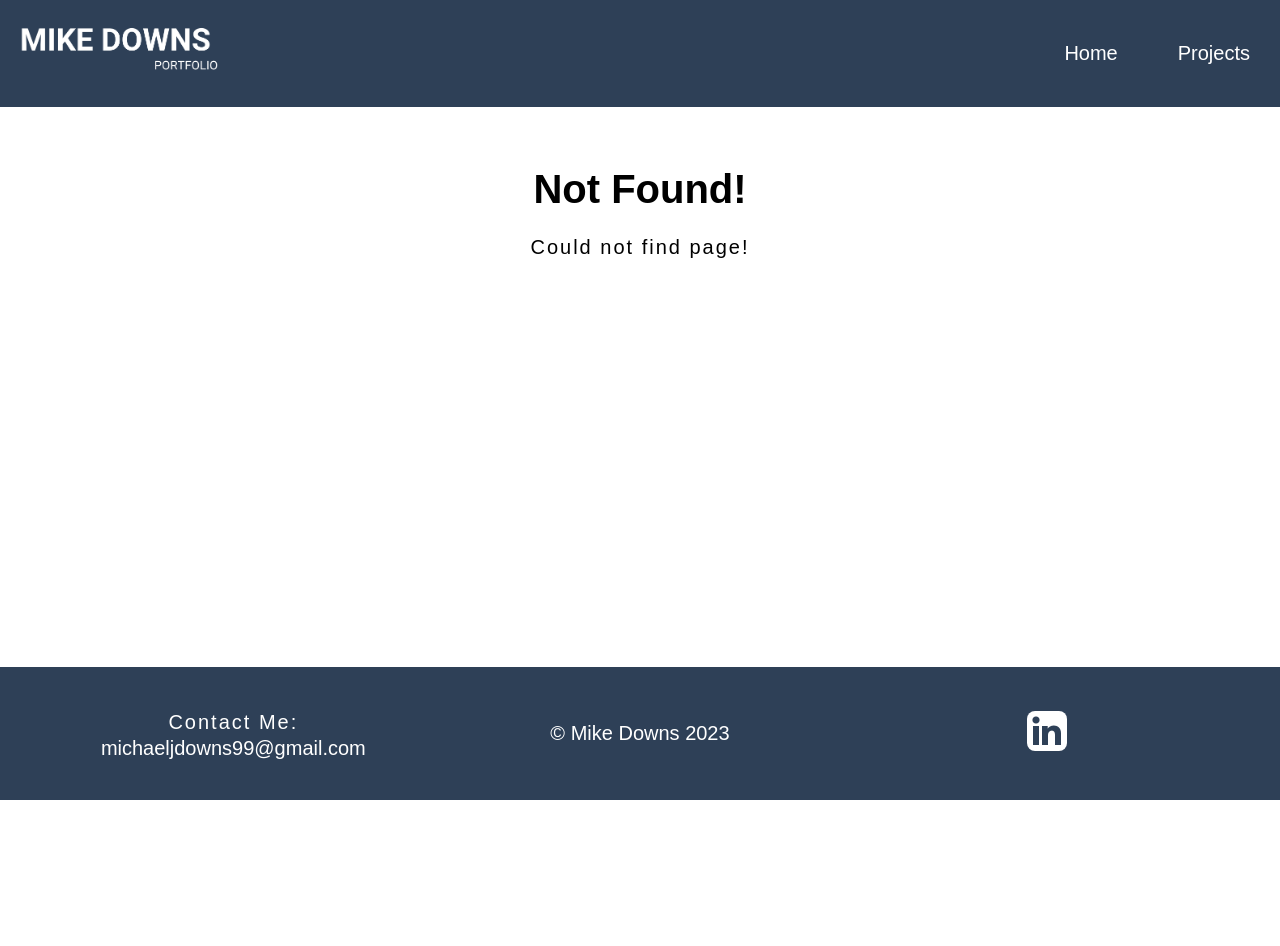
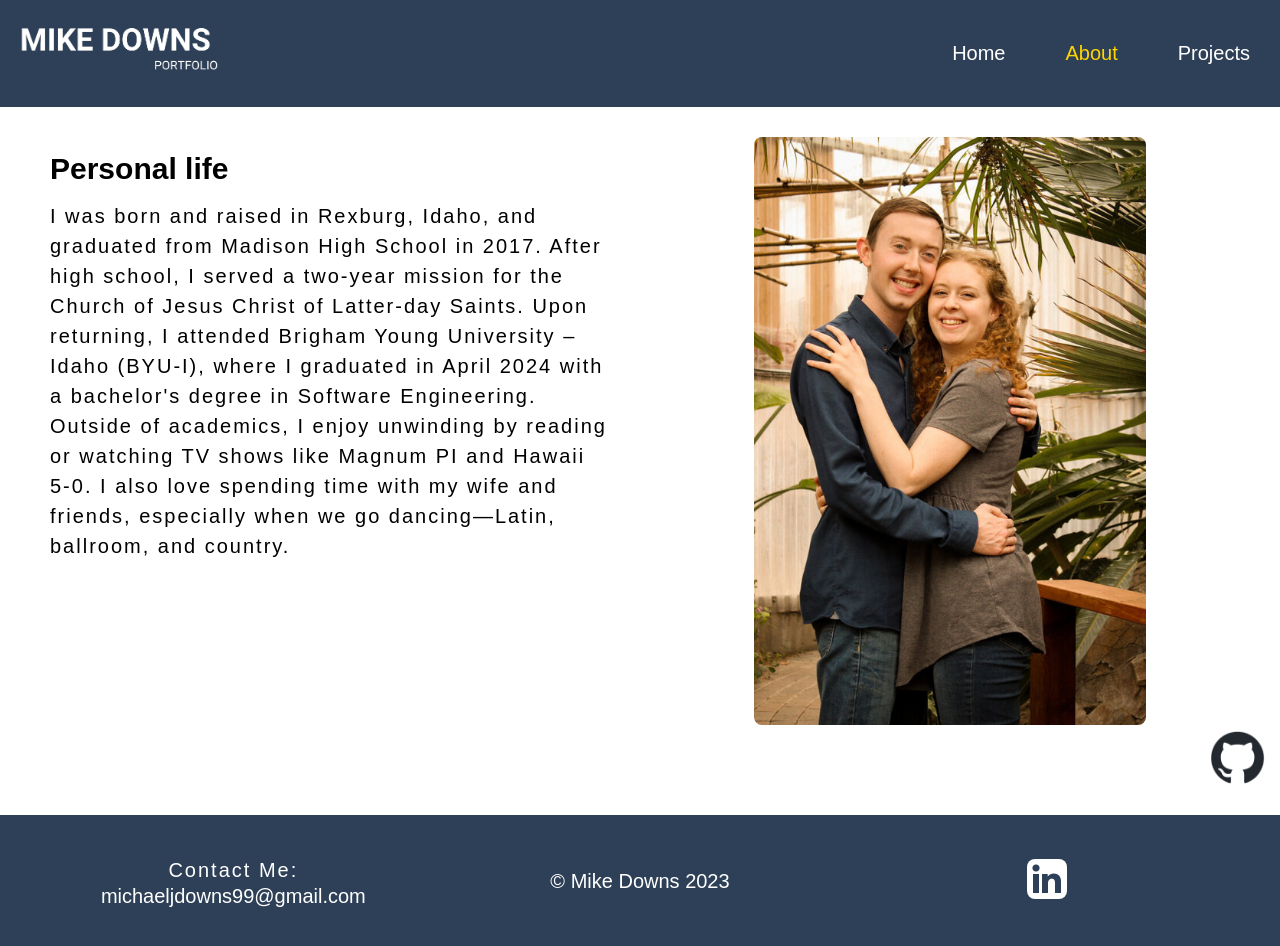
Before and after one commit to mdowns1999/downs-portfolio, a React (Vite) app: page /downs-portfolio/about in a window 1280 px wide. Before the commit this address had no page. Before the commit the page ends 800 px from the top, so only its background shows below. Built offline with nearby package versions, Linux system fonts and the light colour scheme.

Commit message:
Added About Page and Updated text

```diff
--- a/src/App.jsx
+++ b/src/App.jsx
@@ -4,6 +4,7 @@ import ProjectPage from "./components/Projects/ProjectPage";
 import ProjectDetailPage from "./components/Projects/ProjectDetailPage";
 import { RouterProvider, createBrowserRouter } from "react-router-dom";
 import ErrorPage from "./components/UserFeedback/ErrorPage";
+import AboutPage from "./components/About/AboutPage";
 
 const router = createBrowserRouter(
   [
@@ -13,6 +14,7 @@ const router = createBrowserRouter(
       errorElement: <ErrorPage />,
       children: [
         { index: true, element: <HomePage /> },
+        { path: "about", element: <AboutPage /> },
         { path: "projects", element: <ProjectPage /> },
         { path: "projects/:id", element: <ProjectDetailPage /> },
       ],
--- /dev/null
+++ b/src/components/About/AboutPage.jsx
@@ -0,0 +1,28 @@
+import classes from "./AboutPage.module.css";
+import couplePhoto from "../../assets/images/couplePic.jpg";
+
+const AboutPage = () => {
+  return (
+    <section className={classes.aboutBox}>
+      <div>
+        <h1>Personal life</h1>
+
+        <p className={classes.text}>
+          I was born and raised in Rexburg, Idaho, and graduated from Madison
+          High School in 2017. After high school, I served a two-year mission
+          for the Church of Jesus Christ of Latter-day Saints. Upon returning, I
+          attended Brigham Young University – Idaho (BYU-I), where I graduated
+          in April 2024 with a bachelor&apos;s degree in Software Engineering.
+          Outside of academics, I enjoy unwinding by reading or watching TV
+          shows like Magnum PI and Hawaii 5-0. I also love spending time
+          with my wife and friends, especially when we go dancing—Latin,
+          ballroom, and country.
+        </p>
+      </div>
+
+      <img src={couplePhoto} alt="Mike and Jami Downs"></img>
+    </section>
+  );
+};
+
+export default AboutPage;
--- /dev/null
+++ b/src/components/About/AboutPage.module.css
@@ -0,0 +1,36 @@
+.aboutBox {
+  margin: 1em auto;
+  padding: 10px;
+  max-width: 1200px;
+  display: grid;
+  gap: 1em;
+  grid-template-columns: 1fr;
+}
+
+.aboutBox h1{
+    margin: 15px 0;
+  }
+
+.aboutBox img {
+  justify-self: center;
+  align-self: center;
+  width: 70%;
+}
+
+@media screen and (min-width: 768px) {
+  .aboutBox {
+    gap: 2em;
+    grid-template-columns: 1fr 1fr;
+    margin-bottom: 4em;
+  }
+}
+
+.text {
+  margin-bottom: 1em;
+}
+
+@media screen and (min-width: 1000px) {
+  .aboutBox {
+    gap: 3em;
+  }
+}
--- a/src/components/Home/HomePage.jsx
+++ b/src/components/Home/HomePage.jsx
@@ -3,7 +3,7 @@ import classes from "./HomePage.module.css";
 import SkillChart from "./SkillChart";
 import resume from "../../assets/files/downsResume.pdf";
 import { Link } from "react-router-dom";
-import profilePhoto from "../../assets/images/profilePhoto.jpg"
+import profilePhoto from "../../assets/images/profilePhoto.jpg";
 
 const HomePage = () => {
   return (
@@ -14,13 +14,13 @@ const HomePage = () => {
             <h1>My name is Mike Downs</h1>
 
             <p className={classes.text}>
-              I am a Software Engineer that strives to build quality projects. I
-              am a student learning the best practices in the world of web
-              development as well as how to implement good design practices to
-              strive to make my code clean, reusable, and efficient. If you want
-              to see what I have done, check out the projects page to see what I
-              have built! If you want to get ahold of me, you will find my email
-              at the bottom of the page or on my resume.
+              I am a Software Engineer dedicated to building high-quality
+              projects. As a student, I am continually learning best practices
+              in web development and focusing on implementing effective design
+              principles. My goal is to create clean, reusable, and efficient
+              code. To see my work, please visit the projects page showcasing
+              some of my work! If you’d like to get in touch, my email is
+              available at the bottom of the page or on my resume.
             </p>
 
             <div className={classes.btnBox}>
@@ -31,31 +31,52 @@ const HomePage = () => {
           </section>
         </div>
 
-        <section className={classes.aboutBox}>
+        <div className={classes.experienceWrapper}>
+          <section className={classes.experienceBox}>
+            <img src={profilePhoto} alt="Mike Downs"></img>
+
             <div>
-            <h1>Personal life</h1>
+              <h1>Work Experience</h1>
 
               <p className={classes.text}>
-              I was born and raised in Rexburg Idaho. I graduated from Madison
-              High School in 2017. I then served a two year mission for the
-              Church of Jesus Christ of Latter Day Saints. After returning from
-              my mission I started attending school at Brigham Young University
-              - Idaho (BYU-I). I graduated April 2024. I enjoy the outdoors,
-              reading, and being with my family.
+                I began my programming journey at Brigham Young University –
+                Idaho, where I earned a bachelor’s in Software Engineering and
+                three certificates in Computer Programming, Software Design, and
+                Web Development. Through my studies, I developed a strong
+                foundation in Python, C#, C++, and full stack web development
+                using JavaScript, React, and the MERN stack (MongoDB, Express,
+                React, Node).
               </p>
 
               <p className={classes.text}>
-              My major is Software Engineering. In my major, I have earned
-              certificates in Software Desgin, Web Development, and Computer
-              Programming.
+                I’ve worked as a technical intern at FamilySearch, where I
+                contributed to the Frontier Core architectural team, maintaining
+                and enhancing a React-based design library. I also collaborated
+                on FamilySearch Labs, launching a project in just two weeks for
+                the RootsTech conference, which attracted 23,000 visitors within
+                days of its unveiling. Afterward, I was invited back for a
+                second internship on the Tree Web team, where I currently
+                develop new features for FamilySearch’s genealogy trees using
+                TypeScript, React, and CSS.
               </p>
+
+              <p className={classes.text}>
+                In addition, I worked with Hangar Marketing, helping to maintain
+                a site for Elavon, a subsidiary of U.S. Bank. I resolved
+                deployment issues on the AppDirect platform, publishing the site
+                and implementing key updates within three weeks. Currently, I
+                continue to provide support through training, bug fixes, and
+                package updates.
+              </p>
+
+              <div className={classes.btnBox}>
+                <a href={resume} target="_blank" rel="noreferrer">
+                  <Button>See Resume</Button>
+                </a>
               </div>
-
-          <img
-            src={profilePhoto}
-            alt="Mike Downs"
-          ></img>
+            </div>
           </section>
+        </div>
 
         <div className={classes.skilsWrapper}>
           <section className={classes.skillsBox}>
@@ -63,27 +84,22 @@ const HomePage = () => {
             <div className={classes.skillsContent}>
               <h1>My Skills</h1>
               <p className={classes.text}>
-                I have worked on a number of projects. I know a handful of
-                languages. I am more familiar with some than others, but those
-                languages include: Python, C++, HTML, CSS, Javascript, and
-                MYSQL. I have also used Javascript frameworks like React and
-                Angular. I have also done a little backend work with Node,
-                Epxress, and MongoDB. The progress bars down below show my exact
-                familiarity with each language.
+                I have worked on a variety of projects and am proficient in
+                several programming languages, including Python, C++, HTML, CSS,
+                JavaScript, and MySQL. While my familiarity varies, I have
+                experience with JavaScript frameworks such as React and Angular,
+                as well as backend development using Node.js, Express, and
+                MongoDB. The progress bars below indicate my proficiency in each
+                language and framework.
               </p>
 
               <p className={classes.text}>
-                Outside of programming, I strive to be diligent in my work and
-                work well with teams. I am good at time management and have
-                developed a good work ethic from my previous jobs. To see some
-                of the other jobs I have worked, feel free to look at my resume
-                below.
+                Outside of programming, I am diligent and thrive in team
+                environments. My strong time management skills and work ethic,
+                developed through my previous roles, enable me to contribute
+                effectively. For more details about my work history, please
+                refer to my resume.
               </p>
-              <div className={classes.btnBox}>
-                <a href={resume} target="_blank" rel="noreferrer">
-                  <Button>See Resume</Button>
-                </a>
-              </div>
             </div>
           </section>
         </div>
--- a/src/components/Home/HomePage.module.css
+++ b/src/components/Home/HomePage.module.css
@@ -27,7 +27,7 @@
     opacity: 1;
   }
 }
-.aboutBox,
+.experienceBox,
 .skillsBox {
   margin: 1em auto;
   padding: 10px;
@@ -48,7 +48,7 @@
   width: 50%;
 }
 
-.aboutBox img {
+.experienceBox img {
   justify-self: center;
   align-self: center;
   width: 70%;
@@ -59,8 +59,8 @@
   background-color: #9cafb7;
   padding: 5px;
 }
-.welcomeBox .btnBox {
-  max-width: 200px;
+.btnBox {
+  max-width: 225px;
 }
 
 .btnBox button {
@@ -77,7 +77,7 @@
     margin-bottom: 6em;
   }
 
-  .aboutBox,
+  .experienceBox,
   .skillsBox {
     gap: 2em;
     grid-template-columns: 1fr 1fr;
@@ -99,7 +99,7 @@
     margin-bottom: 9em;
   }
 
-  .aboutBox,
+  .experienceBox,
   .skillsBox {
     gap: 3em;
   }
--- a/src/components/Layout/NavItems.jsx
+++ b/src/components/Layout/NavItems.jsx
@@ -40,6 +40,25 @@ const NavItems = ({ onClick }) => {
         onClick={onClick}
       >
         <NavLink
+          to="about"
+          className={({ isActive }) => (isActive ? classes.active : undefined)}
+        >
+          About
+        </NavLink>
+      </motion.li>
+      <motion.li
+        initial={{ scale: 0, opacity: 0 }}
+        animate={{ scale: 1, opacity: 1 }}
+        transition={{
+          type: "spring",
+          stiffness: 260,
+          damping: 20,
+          delay: 0.1 + 1 / 10,
+        }}
+        className={classes.item}
+        onClick={onClick}
+      >
+        <NavLink
           to="projects"
           className={({ isActive }) => (isActive ? classes.active : undefined)}
         >
```
Also changed, not shown: src/assets/images/couplePic.jpg (added). Lines whose indentation alone changed are shown as unchanged.
